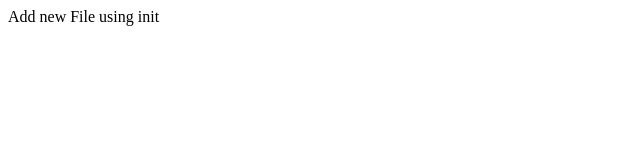
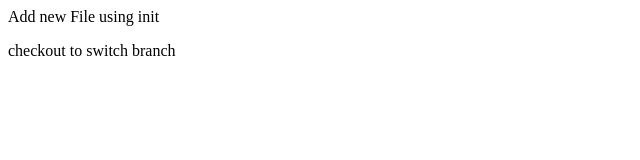
Before and after one commit to Muhammad-Tousif-Bilal/LocalRepo, a plain HTML site: page index.html in a window 1280 px wide. Shown: the whole page, without its empty margins (0-640 px from the left). Drawn offline with Linux system fonts and the light colour scheme.

Commit message:
checkout branch

```diff
--- a/index.html
+++ b/index.html
@@ -1 +1,2 @@
  Add new File using init
+ <p>checkout to switch branch</p>
```
